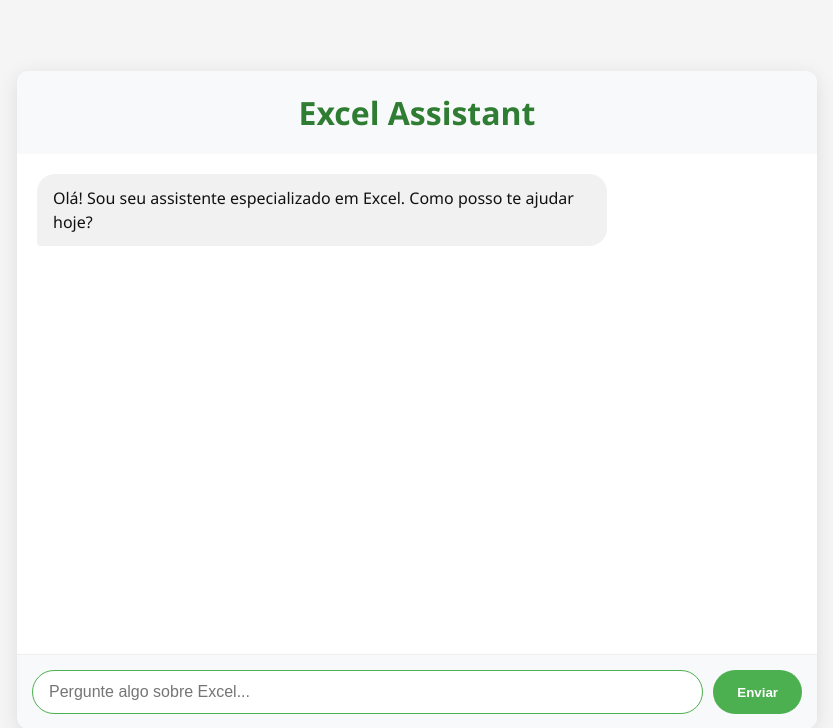
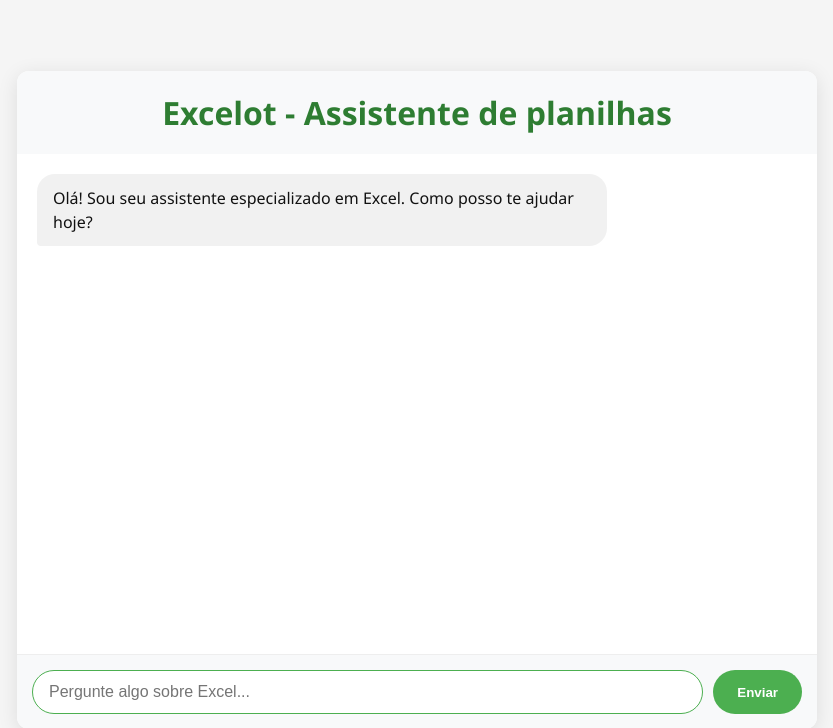
Before and after one commit to felipesaugusto/chatbot, a Flask app: page / in a window 1280 px wide. Shown: the top 728 px of the page, without its empty margins (223-1056 px from the left). Run offline with Flask 2, Linux system fonts and the light colour scheme; parts of the project's set-up code (start-up, migrations or seed data) failed here and were passed over.

Commit message:
style: rename bot and add favicon

```diff
--- a/templates/index.html
+++ b/templates/index.html
@@ -3,12 +3,13 @@
 <head>
     <meta charset="UTF-8">
     <meta name="viewport" content="width=device-width, initial-scale=1.0">
-    <title>Excel Assistant</title>
+    <title>Excelot</title>
     <link rel="stylesheet" href="{{ url_for('static', filename='style.css') }}">
+    <link rel="shortcut icon" href="{{ url_for('static', filename='favicon.svg') }}" type="image/x-icon">
 </head>
 <body>
     <div id="chat-container">
-        <h1>Excel Assistant</h1>
+        <h1>Excelot - Assistente de planilhas</h1>
         <div id="chatbox">
             <div class="message bot-message">
                 Olá! Sou seu assistente especializado em Excel. Como posso te ajudar hoje?
```
Also changed, not shown: static/favicon.svg (added), 1 other file.
